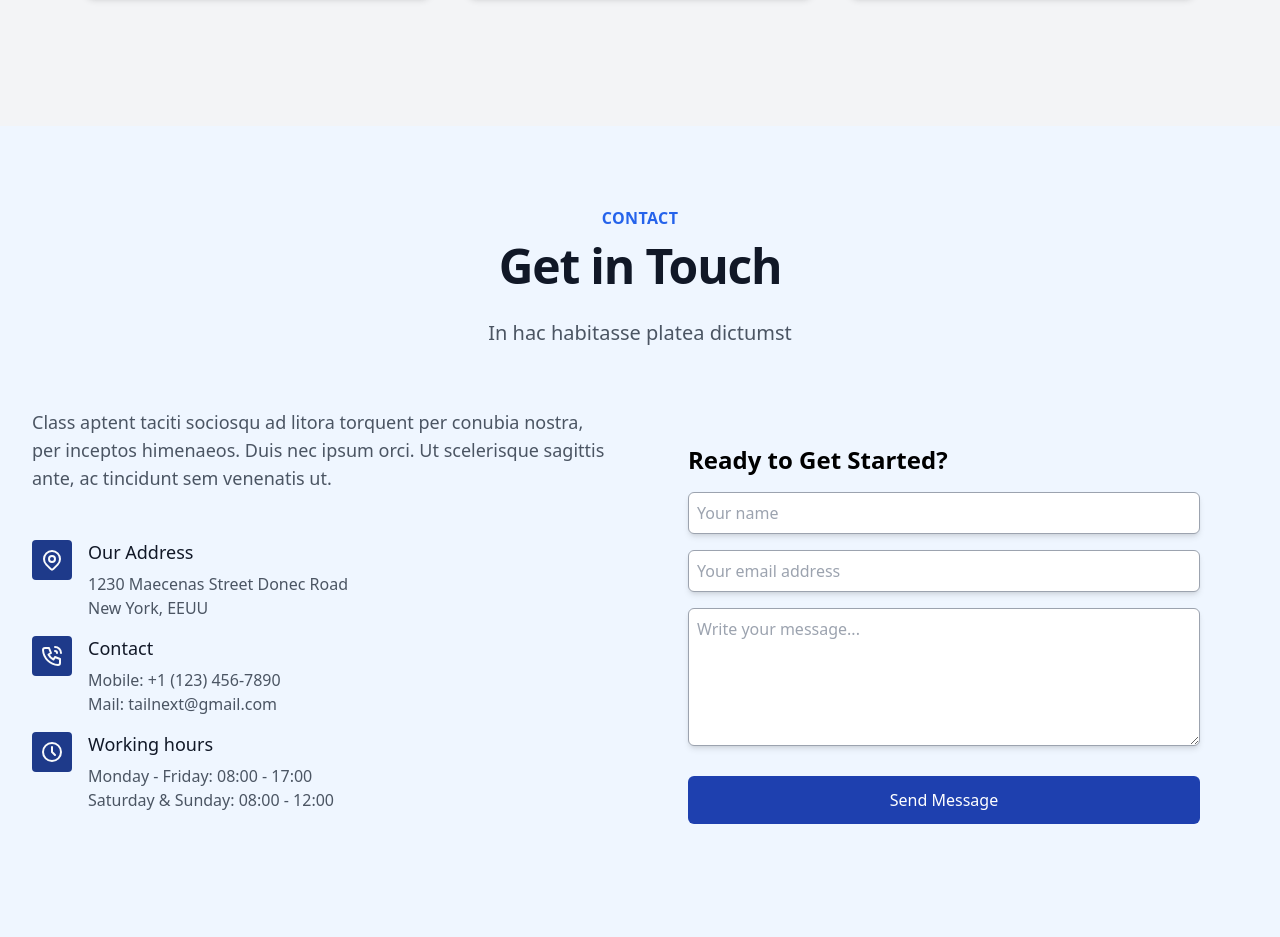
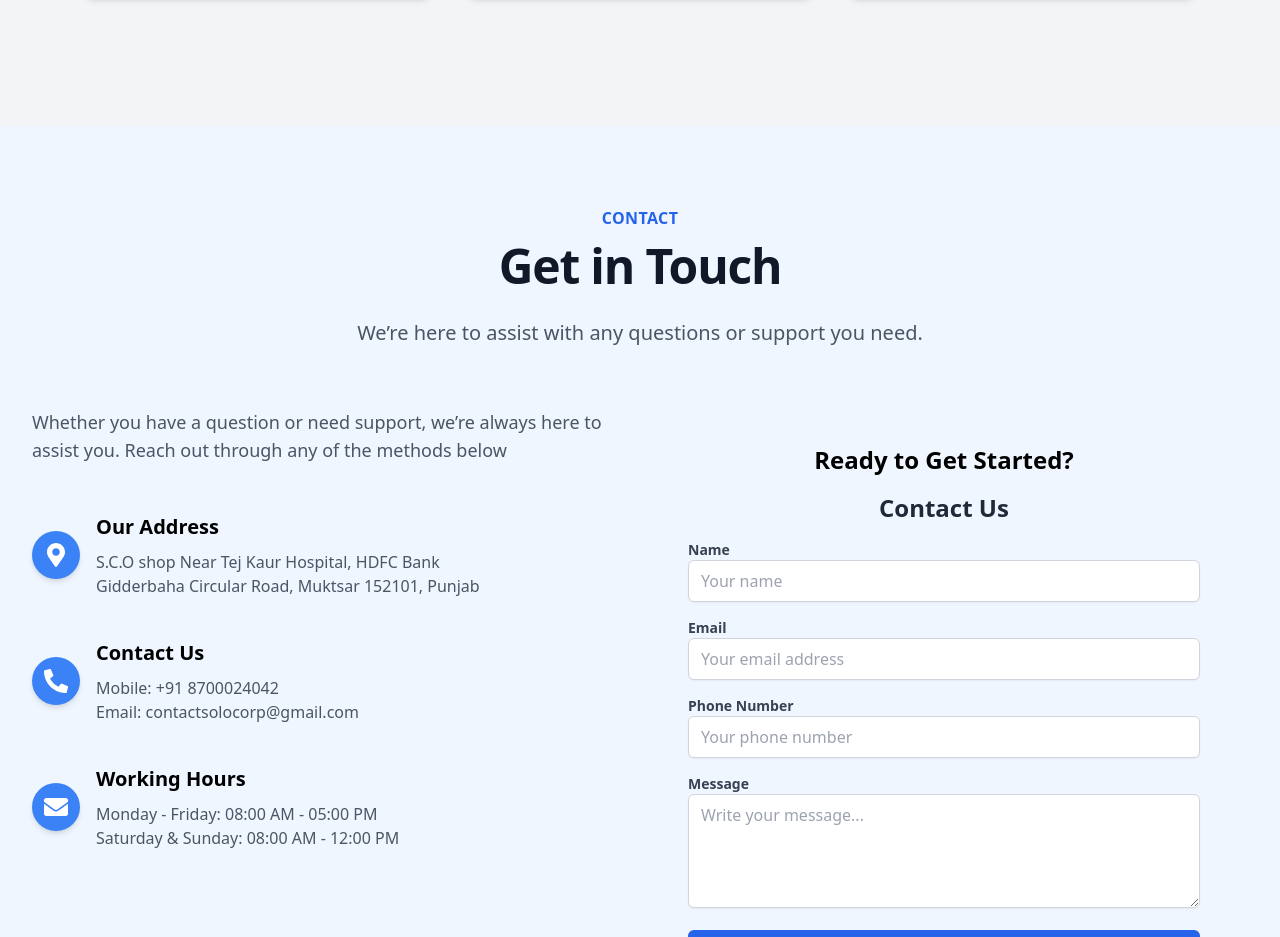
Before and after one commit to vikasrath/Solocorp_Frontend, a React (Vite) app: page / in a window 1280 px wide. Shown: the part 1860-2797 px from the top of the page. Built offline with nearby package versions, Linux system fonts and the light colour scheme.

Commit message:
miner changes

```diff
--- a/src/Components/GetinTouch/GetinTouch.jsx
+++ b/src/Components/GetinTouch/GetinTouch.jsx
@@ -1,115 +1,66 @@
-import React from 'react'
+import React from 'react';
+import ContactForm from '../ContactForm/ContactForm';
+import { FaEnvelope, FaMapMarkerAlt, FaPhoneAlt } from 'react-icons/fa';
 
 function GetinTouch() {
     return (
-        <>
-            <section class="bg-blue-50 dark:bg-slate-800" id="contact">
-                <div class="mx-auto max-w-7xl px-4 py-16 sm:px-6 lg:px-8 lg:py-20">
-                    <div class="mb-4">
-                        <div class="mb-6 max-w-3xl text-center sm:text-center md:mx-auto md:mb-12">
-                            <p class="text-base font-semibold uppercase tracking-wide text-blue-600 dark:text-blue-200">
-                                Contact
-                            </p>
-                            <h2
-                                class="font-heading mb-4 font-bold tracking-tight text-gray-900 dark:text-white text-3xl sm:text-5xl">
-                                Get in Touch
-                            </h2>
-                            <p class="mx-auto mt-4 max-w-3xl text-xl text-gray-600 dark:text-slate-400">In hac habitasse platea
-                                dictumst
-                            </p>
+        <section className="bg-blue-50 dark:bg-slate-800" id="contact">
+            <div className="mx-auto max-w-7xl px-4 py-16 sm:px-6 lg:px-8 lg:py-20">
+                <div className="mb-4">
+                    <div className="mb-6 max-w-3xl text-center sm:text-center md:mx-auto md:mb-12">
+                        <p className="text-base font-semibold uppercase tracking-wide text-blue-600 dark:text-blue-200">Contact</p>
+                        <h2 className="font-heading mb-4 font-bold tracking-tight text-gray-900 dark:text-white text-3xl sm:text-5xl">Get in Touch</h2>
+                        <p className="mx-auto mt-4 max-w-3xl text-xl text-gray-600 dark:text-slate-400">We’re here to assist with any questions or support you need.</p>
                     </div>
                 </div>
-                    <div class="flex items-stretch justify-center">
-                        <div class="grid md:grid-cols-2">
-                            <div class="h-full pr-6">
-                                <p class="mt-3 mb-12 text-lg text-gray-600 dark:text-slate-400">
-                                    Class aptent taciti sociosqu ad
-                                    litora torquent per conubia nostra, per inceptos himenaeos. Duis nec ipsum orci. Ut scelerisque
-                                    sagittis ante, ac tincidunt sem venenatis ut.
+                <div className="flex items-stretch justify-center">
+                    <div className="grid md:grid-cols-2">
+                        <div className="h-full pr-6">
+                            <p className="mt-3 mb-12 text-lg text-gray-600 dark:text-slate-400">
+                                Whether you have a question or need support, we’re always here to assist you. Reach out through any of the methods below
                             </p>
-                                <ul class="mb-6 md:mb-0">
-                                    <li class="flex">
-                                        <div class="flex h-10 w-10 items-center justify-center rounded bg-blue-900 text-gray-50">
-                                            <svg xmlns="http://www.w3.org/2000/svg" width="24" height="24" viewBox="0 0 24 24"
-                                                fill="none" stroke="currentColor" stroke-width="2" stroke-linecap="round"
-                                                stroke-linejoin="round" class="h-6 w-6">
-                                                <path d="M9 11a3 3 0 1 0 6 0a3 3 0 0 0 -6 0"></path>
-                                                <path
-                                                    d="M17.657 16.657l-4.243 4.243a2 2 0 0 1 -2.827 0l-4.244 -4.243a8 8 0 1 1 11.314 0z">
-                                                </path>
-                                            </svg>
+                            <ul className="mb-6 md:mb-0 space-y-10">
+                                <li className="flex items-center space-x-4">
+                                    <div className="flex h-12 w-12 items-center justify-center rounded-full bg-blue-500 text-white shadow-md">
+                                        <FaMapMarkerAlt size={24} />
                                     </div>
-                                        <div class="ml-4 mb-4">
-                                            <h3 class="mb-2 text-lg font-medium leading-6 text-gray-900 dark:text-white">Our Address
-                                            </h3>
-                                            <p class="text-gray-600 dark:text-slate-400">1230 Maecenas Street Donec Road</p>
-                                            <p class="text-gray-600 dark:text-slate-400">New York, EEUU</p>
+                                    <div>
+                                        <h3 className="mb-2 text-xl font-semibold">Our Address</h3>
+                                        <p className="text-gray-600">S.C.O shop Near Tej Kaur Hospital, HDFC Bank</p>
+                                        <p className="text-gray-600">Gidderbaha Circular Road, Muktsar 152101, Punjab</p>
                                     </div>
                                 </li>
-                                    <li class="flex">
-                                        <div class="flex h-10 w-10 items-center justify-center rounded bg-blue-900 text-gray-50">
-                                            <svg xmlns="http://www.w3.org/2000/svg" width="24" height="24" viewBox="0 0 24 24"
-                                                fill="none" stroke="currentColor" stroke-width="2" stroke-linecap="round"
-                                                stroke-linejoin="round" class="h-6 w-6">
-                                                <path
-                                                    d="M5 4h4l2 5l-2.5 1.5a11 11 0 0 0 5 5l1.5 -2.5l5 2v4a2 2 0 0 1 -2 2a16 16 0 0 1 -15 -15a2 2 0 0 1 2 -2">
-                                                </path>
-                                                <path d="M15 7a2 2 0 0 1 2 2"></path>
-                                                <path d="M15 3a6 6 0 0 1 6 6"></path>
-                                            </svg>
+                                <li className="flex items-center space-x-4">
+                                    <div className="flex h-12 w-12 items-center justify-center rounded-full bg-blue-500 text-white shadow-md">
+                                        <FaPhoneAlt size={24} />
                                     </div>
-                                        <div class="ml-4 mb-4">
-                                            <h3 class="mb-2 text-lg font-medium leading-6 text-gray-900 dark:text-white">Contact
-                                            </h3>
-                                            <p class="text-gray-600 dark:text-slate-400">Mobile: +1 (123) 456-7890</p>
-                                            <p class="text-gray-600 dark:text-slate-400">Mail: tailnext@gmail.com</p>
+                                    <div>
+                                        <h3 className="mb-2 text-xl font-semibold">Contact Us</h3>
+                                        <p className="text-gray-600">Mobile: +91 8700024042</p>
+                                        <p className="text-gray-600">Email: contactsolocorp@gmail.com</p>
                                     </div>
                                 </li>
-                                    <li class="flex">
-                                        <div class="flex h-10 w-10 items-center justify-center rounded bg-blue-900 text-gray-50">
-                                            <svg xmlns="http://www.w3.org/2000/svg" width="24" height="24" viewBox="0 0 24 24"
-                                                fill="none" stroke="currentColor" stroke-width="2" stroke-linecap="round"
-                                                stroke-linejoin="round" class="h-6 w-6">
-                                                <path d="M3 12a9 9 0 1 0 18 0a9 9 0 0 0 -18 0"></path>
-                                                <path d="M12 7v5l3 3"></path>
-                                            </svg>
+                                <li className="flex items-center space-x-4">
+                                    <div className="flex h-12 w-12 items-center justify-center rounded-full bg-blue-500 text-white shadow-md">
+                                        <FaEnvelope size={24} />
                                     </div>
-                                        <div class="ml-4 mb-4">
-                                            <h3 class="mb-2 text-lg font-medium leading-6 text-gray-900 dark:text-white">Working
-                                                hours</h3>
-                                            <p class="text-gray-600 dark:text-slate-400">Monday - Friday: 08:00 - 17:00</p>
-                                            <p class="text-gray-600 dark:text-slate-400">Saturday &amp; Sunday: 08:00 - 12:00</p>
+                                    <div>
+                                        <h3 className="mb-2 text-xl font-semibold ">Working Hours</h3>
+                                        <p className="text-gray-600">Monday - Friday: 08:00 AM - 05:00 PM</p>
+                                        <p className="text-gray-600">Saturday & Sunday: 08:00 AM - 12:00 PM</p>
                                     </div>
                                 </li>
                             </ul>
                         </div>
-                            <div class="card h-fit max-w-6xl p-5 md:p-12" id="form">
-                                <h2 class="mb-4 text-2xl font-bold dark:text-white">Ready to Get Started?</h2>
-                                <form id="contactForm">
-                                    <div class="mb-6">
-                                        <div class="mx-0 mb-1 sm:mb-4">
-                                            <div class="mx-0 mb-1 sm:mb-4">
-                                                <label for="name" class="pb-1 text-xs uppercase tracking-wider"></label><input type="text" id="name" autocomplete="given-name" placeholder="Your name" class="mb-2 w-full rounded-md border border-gray-400 py-2 pl-2 pr-4 shadow-md dark:text-gray-300 sm:mb-0" name="name" />
-                                            </div>
-                                            <div class="mx-0 mb-1 sm:mb-4">
-                                                <label for="email" class="pb-1 text-xs uppercase tracking-wider"></label><input type="email" id="email" autocomplete="email" placeholder="Your email address" class="mb-2 w-full rounded-md border border-gray-400 py-2 pl-2 pr-4 shadow-md dark:text-gray-300 sm:mb-0" name="email" />
-                                            </div>
-                                        </div>
-                                        <div class="mx-0 mb-1 sm:mb-4">
-                                            <label for="textarea" class="pb-1 text-xs uppercase tracking-wider"></label><textarea id="textarea" name="textarea" cols="30" rows="5" placeholder="Write your message..." class="mb-2 w-full rounded-md border border-gray-400 py-2 pl-2 pr-4 shadow-md dark:text-gray-300 sm:mb-0"></textarea>
-                                        </div>
-                                    </div>
-                                    <div class="text-center">
-                                        <button type="submit" class="w-full bg-blue-800 text-white px-6 py-3 font-xl rounded-md sm:mb-0">Send Message</button>
-                                    </div>
-                                </form>
+                        <div className="card h-fit max-w-6xl p-5 md:p-12" id="form">
+                            <h2 className="mb-4 text-2xl font-bold dark:text-white text-center">Ready to Get Started?</h2>
+                            <ContactForm />
                         </div>
                     </div>
                 </div>
             </div>
         </section>
-        </>
-    )
+    );
 }
 
-export default GetinTouch
+export default GetinTouch;
```
Also changed, not shown: src/Components/Hero Section/Herosection.jsx (+4 -4 lines). Lines whose indentation alone changed are shown as unchanged.
